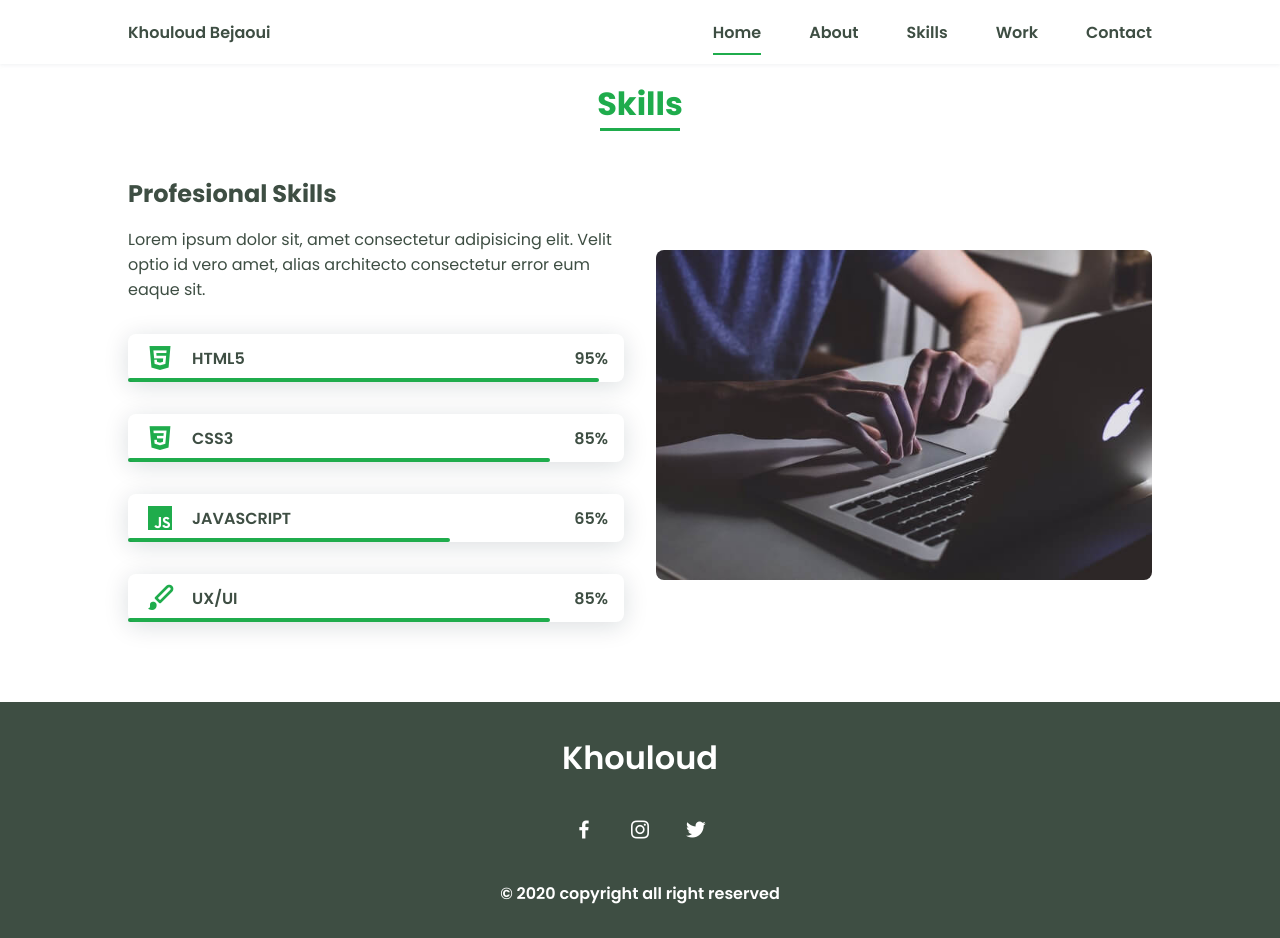
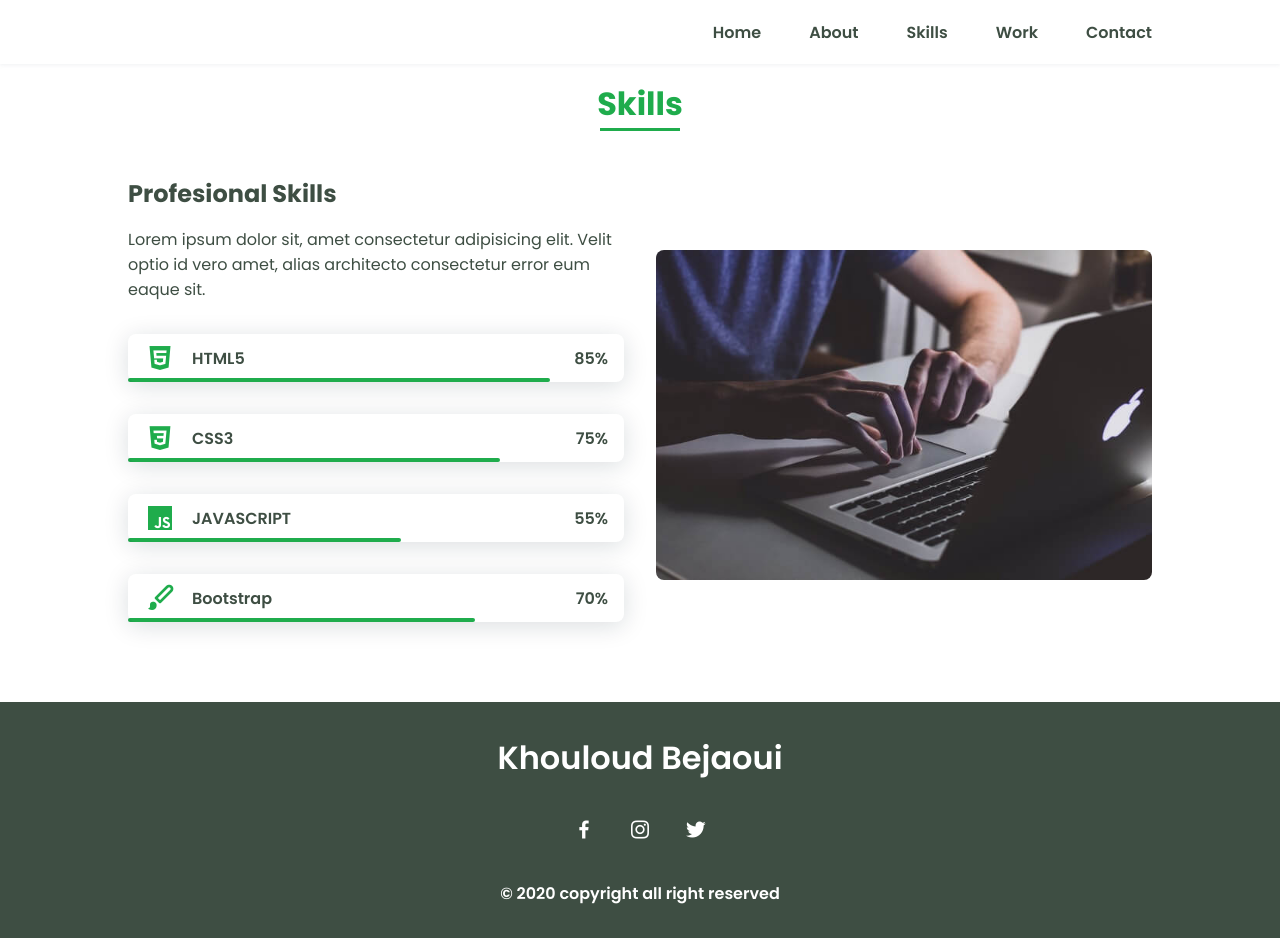
Before and after one commit to khouloud711/Personal_Portfolio, an Angular app in the folder portfolio/: page /skills in a window 1280 px wide. Built offline with nearby package versions, Linux system fonts and the light colour scheme.

Commit message:
some changes

```diff
--- a/portfolio/src/app/about/about.component.html
+++ b/portfolio/src/app/about/about.component.html
@@ -9,7 +9,30 @@
 
                   <div class="about__img wow bounceInDown"  data-wow-duration="3s" data-wow-delay=".6s">
                       <h2 class="about__subtitle">I'am Khouloud Bejaoui</h2>
+                      <p style="font-size: medium;"> <i class='bx bx-calendar-event' ></i> 23-05-1999</p>
+                      <br>
                       <p class="about__text">Lorem, ipsum dolor sit amet consectetur adipisicing elit. Voluptate cum expedita quo culpa tempora, assumenda, quis fugiat ut voluptates soluta, aut earum nemo recusandae cumque perferendis! Recusandae alias accusamus atque.</p>
+                      <br><br>
+                      <ul class="list-unstyled">
+                          <li class="wow fadeInLeft"  data-wow-duration="3s" data-wow-delay="2s">
+                            <p>
+                              <i class="fas fa-map-marker-alt fa-sm  mr-3"></i>  Address: La mannouba, TUNIS
+                            </p>
+                          </li>
+                          <li class="wow fadeInLeft"  data-wow-duration="3s" data-wow-delay="3s">
+                            <p>
+                              <i class="fas fa-phone fa-sm mt-2  mr-3"></i>  Phone: +216 55 511 323
+                            </p>
+                          </li>
+                          <li class="wow fadeInLeft"  data-wow-duration="3s" data-wow-delay="4s">
+                            <p>
+                                <i class="fas fa-envelope fa-sm mt-2 mr-3"></i>  Email: bejaouikhouloud98@gmail.com
+                            </p>
+
+
+                          </li>
+
+                        </ul>
                   </div>
               </div>
           </section>
--- a/portfolio/src/app/footer/footer.component.html
+++ b/portfolio/src/app/footer/footer.component.html
@@ -1,15 +1,12 @@
         <!--===== FOOTER =====-->
         <footer class="footer ">
 
-          <p class="footer__title col-md-6 mt-md-0 mt-3">Khouloud</p>
-
+          <p class="footer__title ">Khouloud Bejaoui </p>
           <div class="footer__social ">
-              <a href="https://www.facebook.com/khouloud.bj711/" class="footer__icon"><i class='bx bxl-facebook' ></i></a>
-              <a href="https://www.instagram.com/bj_khouloud/?hl=fr" class="footer__icon"><i class='bx bxl-instagram' ></i></a>
-              <a href="https://twitter.com/BejaouiKhoulou8" class="footer__icon"><i class='bx bxl-twitter' ></i></a>
+              <a href="https://www.facebook.com/khouloud.bj711/ " target="_blank" class="footer__icon"><i class='bx bxl-facebook' ></i></a>
+              <a href="https://www.instagram.com/bj_khouloud/?hl=fr" target="_blank" class="footer__icon"><i class='bx bxl-instagram' ></i></a>
+              <a href="https://twitter.com/BejaouiKhoulou8"target="_blank" class="footer__icon"><i class='bx bxl-twitter' ></i></a>
           </div>
-
-
 
           <p>&#169; 2020 copyright all right reserved</p>
       </footer>
--- a/portfolio/src/app/footer/footer.component.scss
+++ b/portfolio/src/app/footer/footer.component.scss
@@ -0,0 +1,8 @@
+.first{
+  margin-right: 50% !important;
+}
+
+
+.second{
+  margin-left: 50% !important;
+}
--- a/portfolio/src/app/home/home.component.html
+++ b/portfolio/src/app/home/home.component.html
@@ -1,15 +1,14 @@
             <!--===== HOME =====-->
             <section class="home bd-grid" id="home">
               <div class="home__data wow fadeInDown" data-wow-duration="2s" data-wow-delay=".5s">
-                  <h1 class="home__title ">Hi,<br>I'am <span class="home__title-color">Khouloud</span><br> Web Designer</h1>
+                  <h1 class="home__title ">Hi,<br>I'am <span class="home__title-color">Khouloud</span><br> Web Developer</h1>
 
-                  <a routerLink="/contact" class="button wow fadeInDown" data-wow-duration="2s" data-wow-delay=".6s">Contact</a>
+                  <a routerLink="/contact" class="button wow fadeInDown" data-wow-duration="2s" data-wow-delay=".6s">Download CV</a>
               </div>
 
               <div class="home__social">
-                  <a href="https://www.linkedin.com/in/khouloud-bejaoui-216416198/" class="home__social-icon wow fadeInDown"data-wow-duration="2s" data-wow-delay=".7s"><i class='bx bxl-linkedin ' ></i></a>
-                  <a href="" class="home__social-icon wow fadeInDown"data-wow-duration="2s" data-wow-delay=".8s"><i class='bx bx-paper-plane' ></i></a>
-                  <a href="https://github.com/khouloud711" class="home__social-icon wow fadeInDown"data-wow-duration="2s" data-wow-delay=".9s"><i class='bx bxl-github' ></i></a>
+                  <a href="https://www.linkedin.com/in/khouloud-bejaoui-216416198/"target="_blank" class="home__social-icon wow fadeInDown"data-wow-duration="2s" data-wow-delay=".7s"><i class='bx bxl-linkedin ' ></i></a>
+                  <a href="https://github.com/khouloud711" target="_blank"class="home__social-icon wow fadeInDown"data-wow-duration="2s" data-wow-delay=".9s"><i class='bx bxl-github' ></i></a>
               </div>
 
               <div class="home__img wow fadeInDown" data-wow-duration="3s" data-wow-delay=".5s">
--- a/portfolio/src/app/nav/nav.component.html
+++ b/portfolio/src/app/nav/nav.component.html
@@ -1,12 +1,12 @@
 <header class="l-header">
   <nav class="nav bd-grid">
       <div>
-          <a href="#" class="nav__logo">Khouloud Bejaoui</a>
+          <a href="#" class="nav__logo"></a>
       </div>
 
       <div class="nav__menu" id="nav-menu " id="navbarSupportedContent-7">
           <ul class="nav__list">
-              <li class="nav__item"><a routerLink="/" class="nav__link active">Home</a></li>
+              <li class="nav__item"><a routerLink="/" class="nav__link ">Home</a></li>
               <li class="nav__item"><a routerLink="/about" class="nav__link">About</a></li>
               <li class="nav__item"><a routerLink="/skills" class="nav__link">Skills</a></li>
               <li class="nav__item"><a routerLink="/work" class="nav__link">Work</a></li>
--- a/portfolio/src/app/skills/skills.component.html
+++ b/portfolio/src/app/skills/skills.component.html
@@ -15,7 +15,7 @@
 
                           </div>
                           <div>
-                              <span class="skills__percentage">95%</span>
+                              <span class="skills__percentage">85%</span>
                           </div>
                       </div>
                       <div class="skills__data wow fadeInLeft"  data-wow-duration="3s" data-wow-delay=".6s">
@@ -27,7 +27,7 @@
 
                           </div>
                           <div>
-                              <span class="skills__percentage">85%</span>
+                              <span class="skills__percentage">75%</span>
                           </div>
                       </div>
                       <div class="skills__data wow fadeInLeft"  data-wow-duration="3s" data-wow-delay=".7s">
@@ -39,19 +39,19 @@
 
                           </div>
                           <div>
-                              <span class="skills__percentage">65%</span>
+                              <span class="skills__percentage">55%</span>
                           </div>
                       </div>
                       <div class="skills__data wow fadeInLeft"  data-wow-duration="3s" data-wow-delay=".8s">
                           <div class="skills__names">
                               <i class='bx bxs-paint skills__icon'></i>
-                              <span class="skills__name">UX/UI</span>
+                              <span class="skills__name">Bootstrap</span>
                           </div>
-                          <div class="skills__bar skills__ux">
+                          <div class="skills__bar skills__bt">
 
                           </div>
                           <div>
-                              <span class="skills__percentage">85%</span>
+                              <span class="skills__percentage">70%</span>
                           </div>
                       </div>
                   </div>
--- a/portfolio/src/assets/css/style.css
+++ b/portfolio/src/assets/css/style.css
@@ -289,16 +289,16 @@ img{
   z-index: var(--z-back);
 }
 .skills__html{
-  width: 95%;
+  width: 85%;
 }
 .skills__css{
-  width: 85%;
+  width: 75%;
 }
 .skills__js{
-  width: 65%;
+  width: 55%;
 }
-.skills__ux{
-  width: 85%;
+.skills__bt{
+  width: 70%;
 }
 .skills__img{
   border-radius: .5rem;
--- a/portfolio/src/index.html
+++ b/portfolio/src/index.html
@@ -11,6 +11,8 @@
 
   <!-- =====BOX ICONS===== -->
   <link href='https://cdn.jsdelivr.net/npm/boxicons@2.0.5/css/boxicons.min.css' rel='stylesheet'>
+  <link href="https://fonts.googleapis.com/css?family=Poppins:600&display=swap" rel="stylesheet">
+  <script src="https://kit.fontawesome.com/a81368914c.js"></script>
 
   <!--wow-->
   <link rel="stylesheet"href="https://cdnjs.cloudflare.com/ajax/libs/animate.css/3.7.2/animate.min.css">
```
